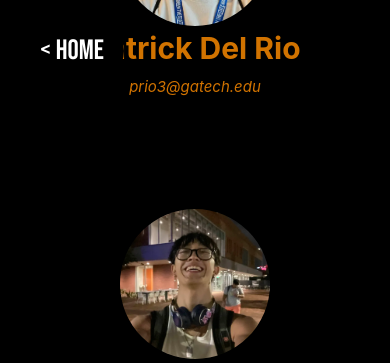
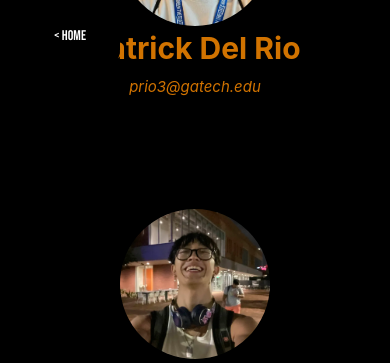
Before and after one commit to gumpshroom/spotifyRoasted, a Django app: page /contact in a window 390 px wide. Shown: the top 363 px of the page. Run offline with Django 4.2, Linux system fonts and the light colour scheme; some web fonts are replaced.

Commit message:
more mobile compatability
changing it for contact page

```diff
--- a/templates/web/contact.html
+++ b/templates/web/contact.html
@@ -13,6 +13,18 @@
     <link href="{% static 'dist/theme/dracula.css' %}" rel="stylesheet">
 
     <style>
+        @media (max-width: 600px) {
+            .back-button {
+                width: 100px !important;
+                height: 50px !important;
+                padding: 5px 10px !important;
+                font-size: 14px !important;
+                border-radius: 20px !important;
+            }
+            .page-title {
+                font-size: 200px;
+            }
+        }
         body {
             background: linear-gradient(to bottom, #000000 60%, #ff8c00 100%, #ff8c00);
             color: white;
@@ -131,14 +143,13 @@
         .dark-mode .email {
             color: black;
         }
-
     </style>
 </head>
 <body>
     <!-- Back Button -->
     <a href="{% url 'home' %}">
         <article class="back-button">
-            <span>< Home</span>
+            <span>&lt; Home</span>
         </article>
     </a>
 
--- a/templates/web/home.html
+++ b/templates/web/home.html
@@ -182,6 +182,7 @@
             display: block; /* Ensures the image is treated as a block element */
             margin-left: auto; /* Center horizontally within flex container */
             margin-right: auto; /* Center horizontally within flex container */
+
             filter: brightness(0) invert(1); /* Makes the image completely white */
         }
 
```
